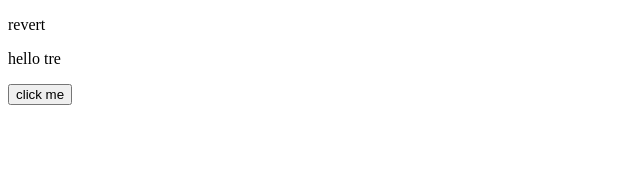
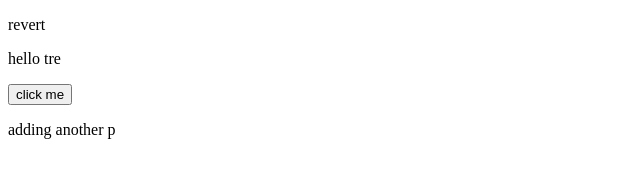
Before and after one commit to tresinisa/git-v2, a plain HTML site: page index.html in a window 1280 px wide. Shown: the whole page, without its empty margins (0-640 px from the left). Drawn offline with Linux system fonts and the light colour scheme.

Commit message:
added another p tag

```diff
--- a/index.html
+++ b/index.html
@@ -9,6 +9,7 @@
     <p>revert</p>
     <p>hello tre</p>
     <button>click me</button>
+    <p>adding another p</p>
 
 </body>
 </html>
```
